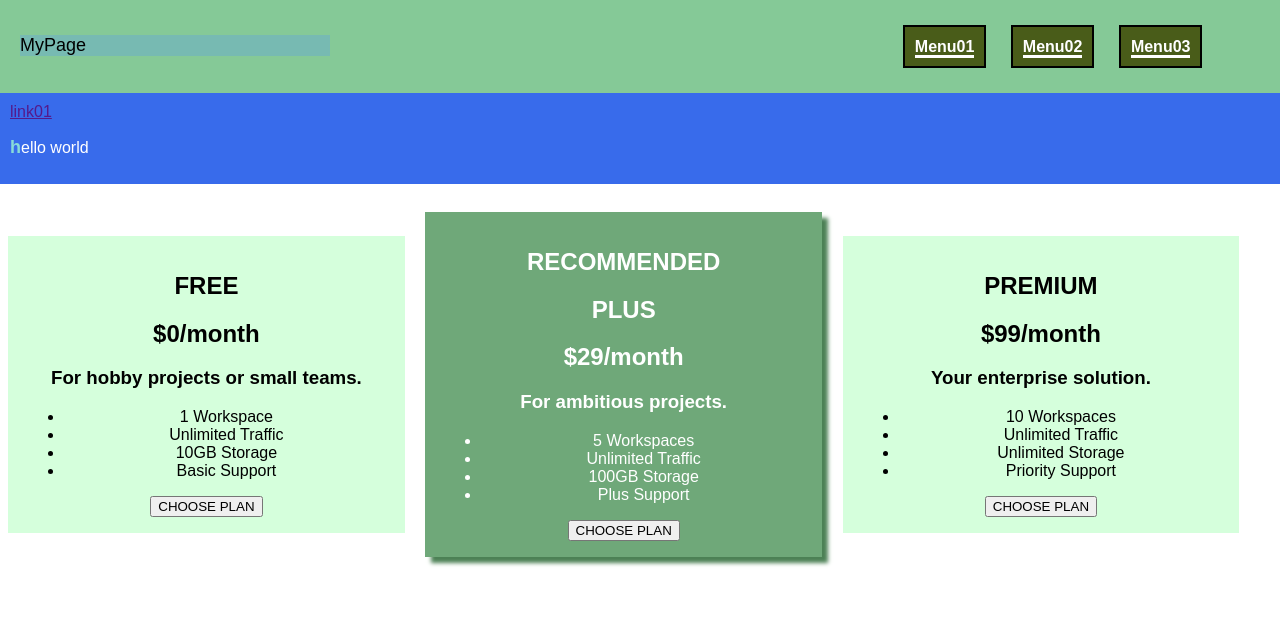
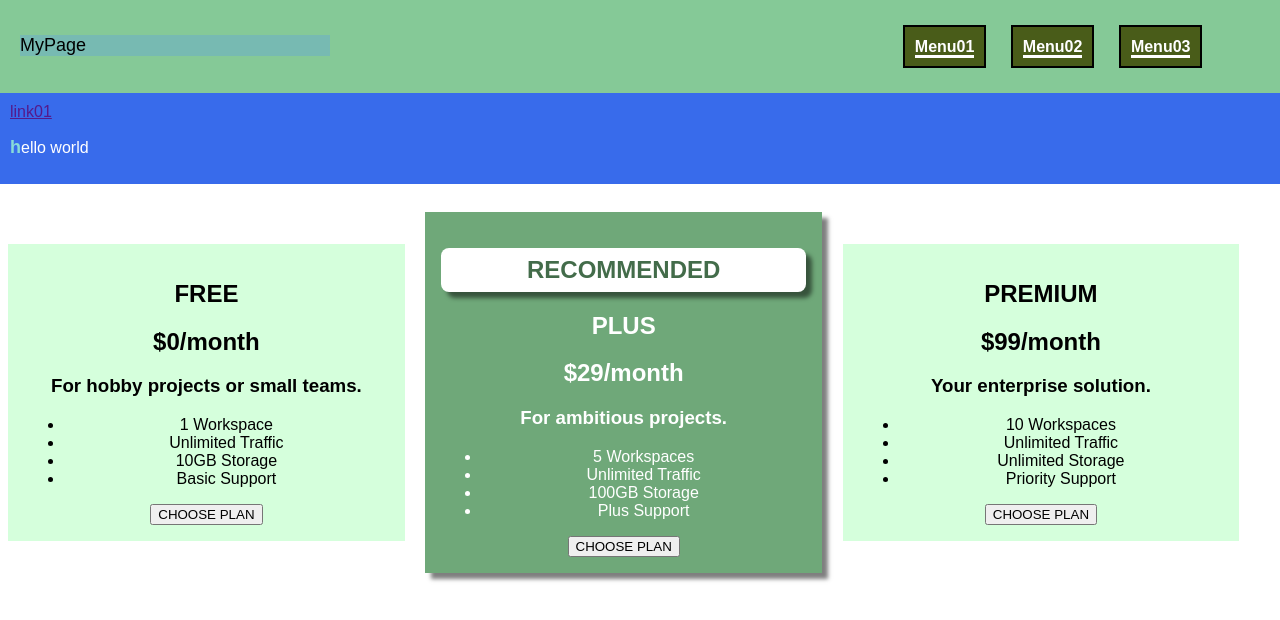
Before and after one commit to felianfilian/css-basic, a plain HTML site: page index.html in a window 1280 px wide. Drawn offline with Linux system fonts and the light colour scheme; a web font is replaced by a local one.

Commit message:
highlighted update

```diff
--- a/style.css
+++ b/style.css
@@ -88,13 +88,17 @@ body {
 
 .plan_highlight {
     background-color: #6fa879;
-    box-shadow: 6px 6px 4px #4c8155;
+    box-shadow: 6px 6px 4px rgba(0, 0, 0, 0.5);
     color: white;
 
 }
 
 .plan_h1 {
-
+    background-color: white;
+    border-radius: 8px;
+    box-shadow: 6px 6px 4px rgb(0, 0, 0, 0.5);
+    color: #436c4a;
+    padding: 8px;
 }
 
 .product-overview {
```
